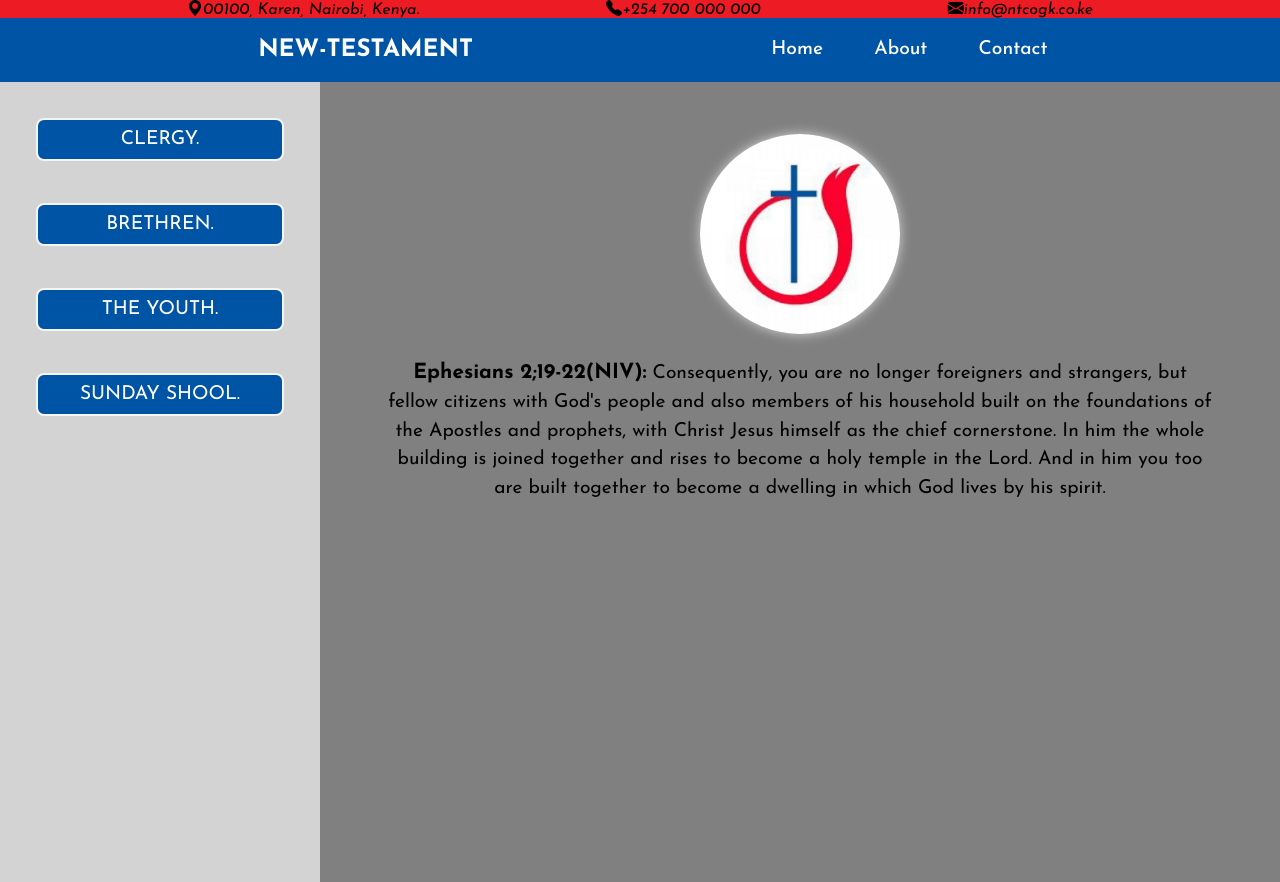
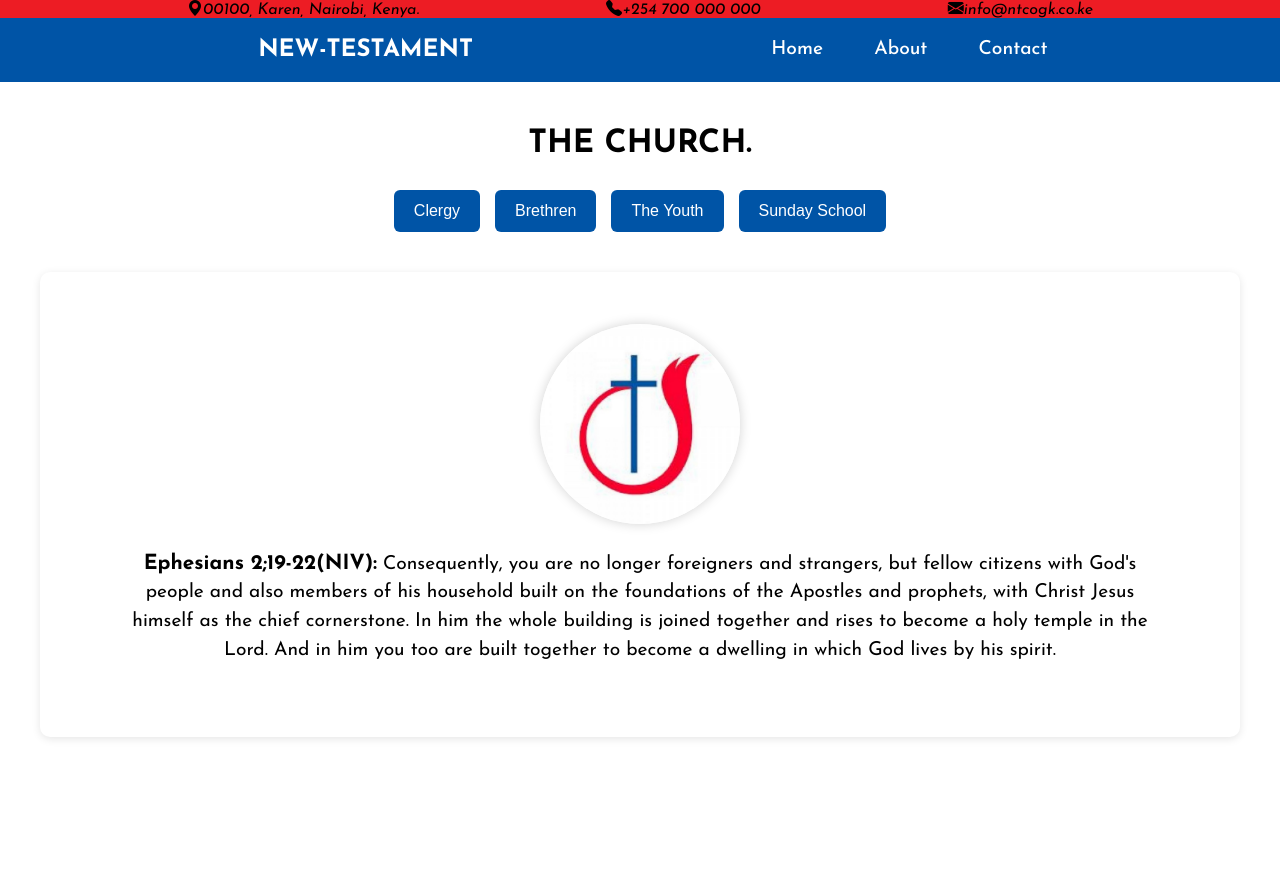
Before and after one commit to Omillo-Charles/New-Testament, a React (Vite) app in the folder new-testament/: page /thechurch in a window 1280 px wide. Shown: the top 882 px of the page. After the commit the page ends 800 px from the top, so only its background shows below. Built offline with nearby package versions, Linux system fonts and the light colour scheme; a web font is replaced by a local one.

Commit message:
Redesigning the The Church section

```diff
--- a/new-testament/src/Contents/Clergy.css
+++ b/new-testament/src/Contents/Clergy.css
@@ -10,11 +10,12 @@ div.dual-container figure{
     background-color: var(--color-white);
     border-radius: 16px;
     cursor: pointer;
-    box-shadow: 0 0 4px var(--color-white);
+    box-shadow: 0 0 2px var(--color-blue);
+    border: 1px solid var(--color-blue);
 }
 
 div.dual-container figure:hover{
-    box-shadow: 0 0 8px var(--color-white);
+    box-shadow: 0 0 4px var(--color-blue);
 }
 
 div.dual-container figure img{
@@ -23,11 +24,12 @@ div.dual-container figure img{
 }
 
 div.dual-container figure figcaption{
-    margin-left: 8px;
-    margin-top: 1.2rem;
     text-align: center;
     display: flex;
     align-items: center;
+    justify-content: center;
+    flex-direction: column;
+    margin: 10px auto;
 }
 
 div.back{
--- a/new-testament/src/SubComponets/Events.css
+++ b/new-testament/src/SubComponets/Events.css
@@ -15,14 +15,16 @@
   }
 
   .nav button {
-    padding: 10px 15px;
-    background-color: var(--color-blue);
-    color: white;
-    border: none;
-    cursor: pointer;
-    font-family: var(--font-family);
-    transition: 0.4s ease;
-    border-radius: 20px;
+        white-space: nowrap;
+      flex: 0 0 auto;
+      padding: 12px 20px;
+      background-color:var(--color-blue);
+      color: white;
+      border: none;
+      border-radius: 6px;
+      font-size: 16px;
+      cursor: pointer;
+      transition: 0.4s ease;
   }
 
   .nav button:hover {
--- a/new-testament/src/SubComponets/TheChurch.css
+++ b/new-testament/src/SubComponets/TheChurch.css
@@ -1,124 +1,60 @@
-/* Base layout */
-@import url('../index.css');
-
-/* Grid layout */
-.layout {
-  display: grid;
-  grid-template-areas: "sidebar main";
-  grid-template-columns: 1fr 3fr;
-  height: 100vh;
-  overflow: hidden;
+.the-church-container {
+  max-width: 1200px;
+  margin: 0 auto;
+  padding: 20px;
 }
 
-/* Grid areas */
-.sidebar {
-  grid-area: sidebar;
-  background-color: var(--color-light-gray);
-  padding: 20px;
-  overflow-y: auto;
-  display: flex;
-  flex-direction: column;
-  gap: 10px;
-  box-shadow: 0 0 12px var(--color-gray);
-  height: 100%;
-  overflow: hidden;
-  position: -webkit-sticky;
-  position: sticky;
-  top: 20rem;
-  flex-grow: 1;
+.the-church-heading {
+  text-align: center;
+  margin-bottom: 20px;
+  font-size: 32px;
+  font-weight: bold;
 }
 
-.main-content {
-  grid-area: main;
-  background-color: var(--color-gray);
-  padding: 20px;
-  overflow-y: auto;
-  height: 100%;
-  overflow: hidden;
+/* Navigation Wrapper */
+.the-church-nav-wrapper {
+  overflow-x: auto;
+  overflow-y: hidden;
+  -webkit-overflow-scrolling: touch;
+  scrollbar-width: none; /* Firefox */
+  margin-bottom: 30px;
 }
 
-div#scrollable{
-  height: 100%;
-  overflow-y: auto;
+.the-church-nav-wrapper::-webkit-scrollbar {
+  display: none; /* Chrome, Safari */
 }
 
-/* Buttons */
-.sidebar button {
-  padding: 10px 12px;
+/* Navigation Bar */
+.the-church-nav {
+  display: flex;
+  justify-content: center;
+  align-items: center;
+  gap: 15px;
+  min-width: max-content;
+  padding: 10px 0;
+}
+
+.the-church-nav button {
+  white-space: nowrap;
+  flex: 0 0 auto;
+  padding: 12px 20px;
+  background-color:var(--color-blue);
+  color: white;
+  border: none;
+  border-radius: 6px;
   font-size: 16px;
   cursor: pointer;
-  font-family: var(--font-family);
-  background-color: var(--color-blue);
-  color: white;
-  border-radius: 8px;
-  border: 2px solid #f5f5f5;
-  margin: 16px;
-  font-size: 1.2rem;
   transition: 0.4s ease;
 }
 
-.sidebar button:hover{
-  background-color: var(--color-red);
+.the-church-nav button:hover {
+  background-color:var(--color-red);
 }
 
-/* Mobile header (only shown on mobile) */
-.mobile-header {
-  display: none;
-  background-color: #f0f0f0;
-  padding: 10px 20px;
-  justify-content: space-between;
-  align-items: center;
-  grid-area: header;
+/* Main Content */
+.the-church-content {
+  padding: 20px;
+  background-color: #ffffff;
+  border-radius: 10px;
+  box-shadow: 0 2px 8px rgba(0, 0, 0, 0.1);
 }
-
-.mobile-header h2{
-  font-weight: 650;
-  color: var(--color-black);
-  text-shadow: 0 0 4px var(--color-blue);
-}
-.settings-icon {
-  font-size: 24px;
-  background: none;
-  border: none;
-  cursor: pointer;
-  color: var(--color-blue);
-  font-weight: 700;
-}
-
-/* Responsive layout */
-@media (max-width: 768px) {
-  .layout {
-    grid-template-areas:
-      "header"
-      "main";
-    grid-template-columns: 1fr;
-    grid-template-rows: auto 1fr;
-    position: relative;
-  }
-
-  .mobile-header {
-    display: flex;
-  }
-
-  .sidebar {
-    position: absolute;
-    top: 50px;
-    left: 0;
-    right: 0;
-    background-color: #f0f0f0;
-    z-index: 10;
-    display: none;
-    max-height: 50vh;
-    overflow-y: auto;
-    padding: 10px;
-  }
-
-  .sidebar.show {
-    display: flex;
-  }
-
-  .main-content {
-    height: calc(100vh - 50px);
-    overflow-y: auto;
-  }
-}
--- a/new-testament/src/SubComponets/TheChurch.jsx
+++ b/new-testament/src/SubComponets/TheChurch.jsx
@@ -1,44 +1,42 @@
 import React, { useState } from "react";
-import './TheChurch.css'
+import './TheChurch.css';
 import TheDefault from "../Contents/TheDefault";
 import Clergy from "../Contents/Clergy";
 
-const OurChurch = () => {
+const TheChurch = () => {
   const [activeComponent, setActiveComponent] = useState("default");
-  const [showButtons, setShowButtons] = useState(false);
 
   const renderComponent = () => {
     switch (activeComponent) {
       case "one": return <Clergy />;
       case "two": return <h1>BRETHREN</h1>;
       case "three": return <h1>THE YOUTH</h1>;
-      case "four": return <h1>SUNDAY SCHOOL.</h1>
-      default: return <TheDefault />
+      case "four": return <h1>SUNDAY SCHOOL.</h1>;
+      default: return <TheDefault />;
     }
   };
 
   return (
-    <div className="layout">
-      {/* Mobile header */}
-      <div className="mobile-header">
-        <h2>THE CHURCH.</h2>
-        <button className="settings-icon" onClick={() => setShowButtons(!showButtons)}>☰</button>
+    <div className="the-church-container">
+      {/* Heading */}
+      <h2 className="the-church-heading">THE CHURCH.</h2>
+
+      {/* Navigation Menu */}
+      <div className="the-church-nav-wrapper">
+        <div className="the-church-nav">
+          <button onClick={() => setActiveComponent("one")}>Clergy</button>
+          <button onClick={() => setActiveComponent("two")}>Brethren</button>
+          <button onClick={() => setActiveComponent("three")}>The Youth</button>
+          <button onClick={() => setActiveComponent("four")}>Sunday School</button>
+        </div>
       </div>
 
-      {/* Buttons sidebar */}
-      <div className={`sidebar ${showButtons ? "show" : ""}`} id="scrollable">
-        <button onClick={() => { setActiveComponent("one"); setShowButtons(false); }}>CLERGY.</button>
-        <button onClick={() => { setActiveComponent("two"); setShowButtons(false); }}>BRETHREN.</button>
-        <button onClick={() => { setActiveComponent("three"); setShowButtons(false); }}>THE YOUTH.</button>
-        <button onClick={() => { setActiveComponent("four"); setShowButtons(false); }}>SUNDAY SHOOL.</button>
-      </div>
-
-      {/* Content area */}
-      <div className="main-content" id="scrollable">
+      {/* Content */}
+      <div className="the-church-content">
         {renderComponent()}
       </div>
     </div>
   );
 };
 
-export default OurChurch;
+export default TheChurch;
```
